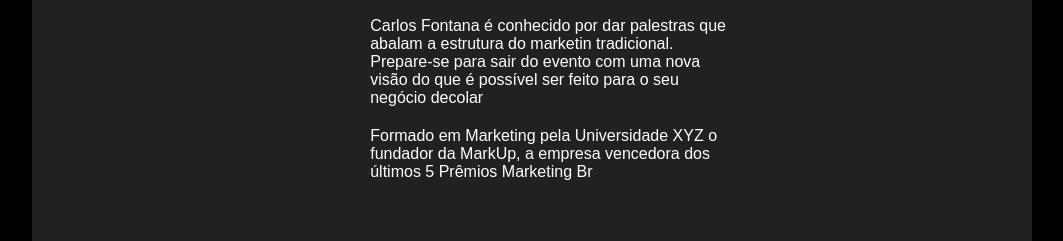
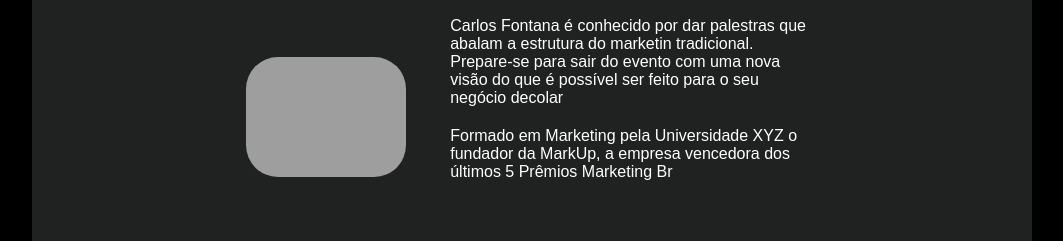
Before and after one commit to heltonrios/Pagina-de-Captura, a plain HTML site: page index.html in a window 1280 px wide. Shown: the part 592-833 px from the top of the page, without its empty margins (108-1171 px from the left). Drawn offline with Linux system fonts and the light colour scheme; the site is published under a folder, as on GitHub Pages, so addresses that start at the root find nothing.

Commit message:
img bugfix

```diff
--- a/index.html
+++ b/index.html
@@ -6,7 +6,7 @@
     <meta name="viewport" content="width=device-width, initial-scale=1.0" />
 
     <link rel="stylesheet" href="./style.css" />
-    <link rel="icon" href="/images/ico.png" type="image/png" />
+    <link rel="icon" href="./images/ico.png" type="image/png" />
     <title>Workshop</title>
   </head>
   <body>
@@ -43,7 +43,7 @@
       </section>
 
       <footer>
-        <img src="/images/face.jpg" alt="" class="picture" />
+        <img src="./images/face.jpg" alt="" class="picture" />
         <div class="description">
           <h3>O Palestrante</h3>
           <p>
```
